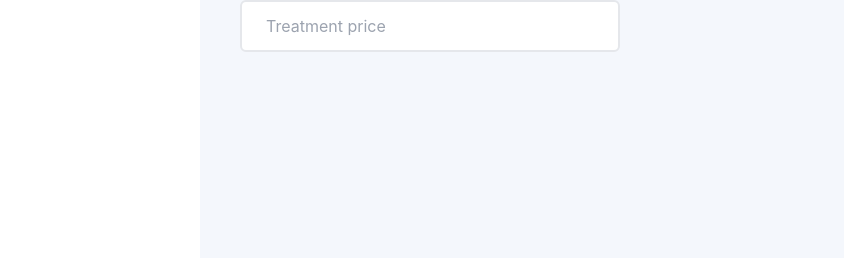
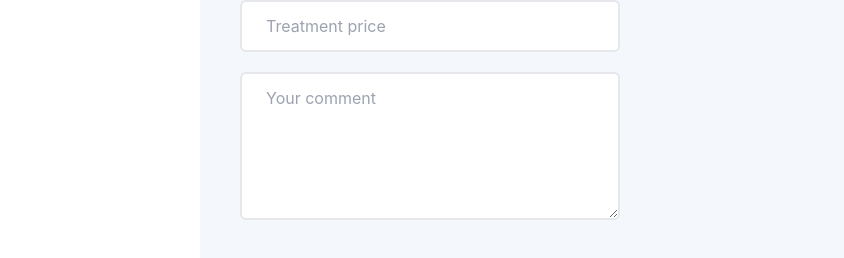
Before and after one commit to Saiket-Das/jerin-parlor, a React (Create React App) app in the folder frontend/: page /dashboard in a window 1280 px wide. Shown: the part 352-610 px from the top of the page, without its empty margins (24-868 px from the left). Built offline with nearby package versions, Linux system fonts and the light colour scheme.

Commit message:
Frontend - App Textarea component created

```diff
--- a/frontend/src/app/components/shared/AppInput.tsx
+++ b/frontend/src/app/components/shared/AppInput.tsx
@@ -4,7 +4,6 @@ type Props = {
   placeholder: string;
   width?: string;
   borderColor?: string;
-  style?: any;
   readOnly?: boolean;
 };
 
@@ -23,7 +22,6 @@ const AppInput = ({
           <input
             type={type}
             name={name}
-            // id="fName"
             readOnly={readOnly}
             placeholder={placeholder}
             className={`
--- /dev/null
+++ b/frontend/src/app/components/shared/AppTextarea.tsx
@@ -0,0 +1,30 @@
+type Props = {
+  //   type: string;
+  name: string;
+  placeholder: string;
+  width?: string;
+  borderColor?: string;
+};
+
+const AppTextarea = ({
+  //   type,
+  name,
+  placeholder,
+  width = "380px",
+  borderColor = "white",
+}: Props) => {
+  return (
+    <div className="" style={{ width: width }}>
+      <textarea
+        // id="message"
+        id={name}
+        rows={5}
+        placeholder={placeholder}
+        className={`block p-2.5
+        w-full rounded-md border-${borderColor} bg-white py-3 px-6 text-base outline-none focus:border-primary focus:shadow-sm border-2`}
+      ></textarea>
+    </div>
+  );
+};
+
+export default AppTextarea;
--- a/frontend/src/app/pages/dashboard/customer/Book.tsx
+++ b/frontend/src/app/pages/dashboard/customer/Book.tsx
@@ -1,4 +1,5 @@
 import Input from "../../../components/shared/AppInput";
+import AppTextarea from "../../../components/shared/AppTextarea";
 
 const Book = () => {
   return (
@@ -15,6 +16,8 @@ const Book = () => {
       <Input type="text" name="Tname" placeholder="Treatmet name" />
 
       <Input type="number" name="price" placeholder="Treatment price" />
+
+      <AppTextarea name="comment" placeholder="Your comment" />
     </div>
   );
 };
```
